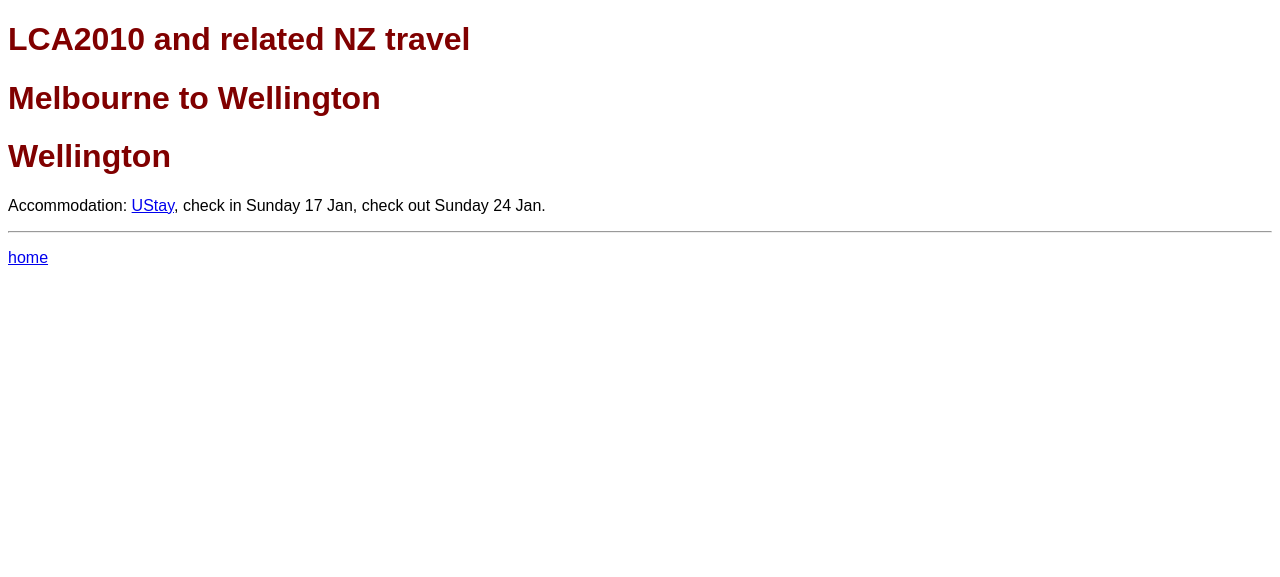
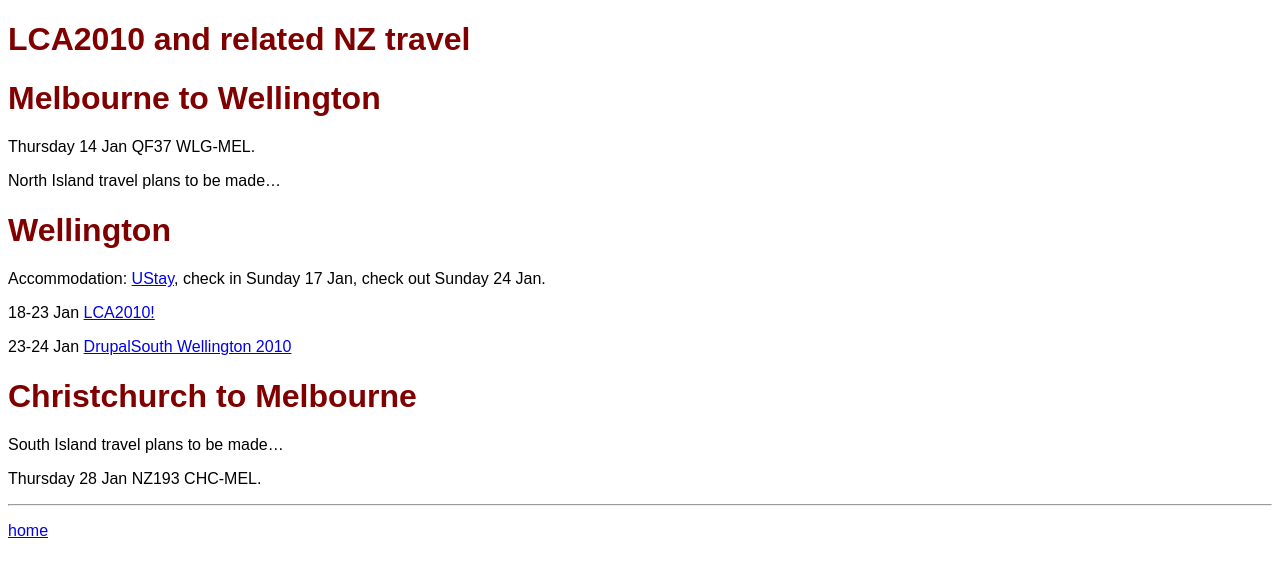
Before and after one commit to claudinec/claudinec.github.io, a Jekyll site: the page built from lca2010/travel.markdown, in a window 1280 px wide. Shown: the top 577 px of the page. Built offline with Jekyll 4.4.1, drawn with Linux system fonts in a browser that asks for light colours.

Commit message:
lca and drupalsouth

```diff
--- a/lca2010/travel.markdown
+++ b/lca2010/travel.markdown
@@ -5,6 +5,20 @@
 
 # Melbourne to Wellington
 
+Thursday 14 Jan QF37 WLG-MEL.
+
+North Island travel plans to be made...
+
 # Wellington
 
 Accommodation: [UStay](http://www.ustay.co.nz/), check in Sunday 17 Jan, check out Sunday 24 Jan.
+
+18-23 Jan [LCA2010!](http://www.lca2010.org.nz/)
+
+23-24 Jan [DrupalSouth Wellington 2010](http://groups.drupal.org/node/26217)
+
+# Christchurch to Melbourne
+
+South Island travel plans to be made...
+
+Thursday 28 Jan NZ193 CHC-MEL.
```
